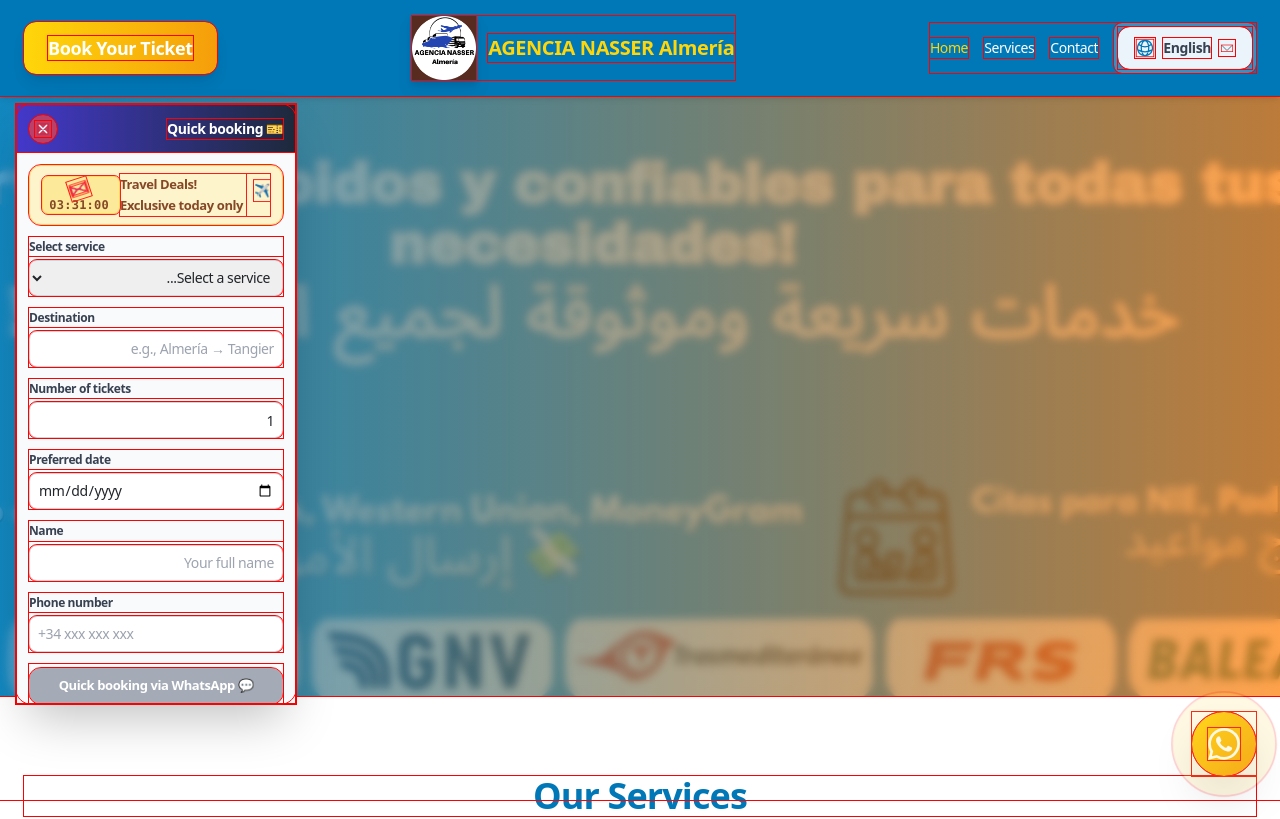
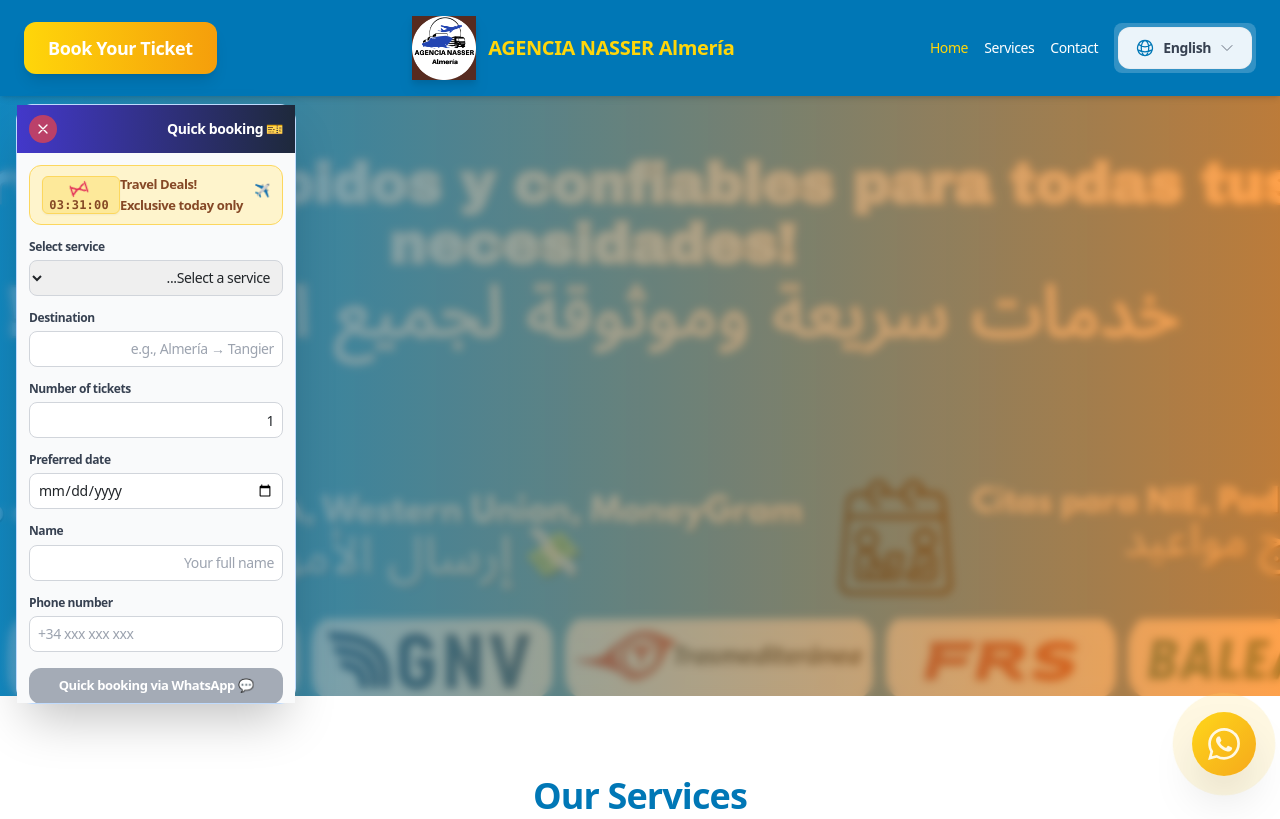
Before and after one commit to SaidEL1/Booking_TKT, a Next.js app: page /en in a window 1280 px wide. Shown: the top 819 px of the page. Built offline with nearby package versions, Linux system fonts and the light colour scheme.

Commit message:
fix: Prevent horizontal scroll and remove debug outlines

```diff
--- a/src/app/[locale]/page.js
+++ b/src/app/[locale]/page.js
@@ -11,7 +11,7 @@
 
   return (
     <AOSWrapper>
-      <main className={`bg-gradient-to-b from-gray-50 via-white to-gray-50 text-gray-900 font-sans dark:bg-gray-900 dark:text-white ${isRTL ? 'rtl' : 'ltr'}`} style={{ backgroundColor: '#F8F9FA', color: '#212529' }}>
+      <main className={`overflow-x-hidden bg-gradient-to-b from-gray-50 via-white to-gray-50 text-gray-900 font-sans dark:bg-gray-900 dark:text-white ${isRTL ? 'rtl' : 'ltr'}`} style={{ backgroundColor: '#F8F9FA', color: '#212529' }}>
         {/* Header */}
         <header className="sticky top-0 z-50 backdrop-blur-md shadow-md px-6 py-4 flex flex-col md:flex-row justify-between items-center gap-4" style={{ backgroundColor: '#0077B6' }}>
           {/* Book Your Ticket Button */}
--- a/src/app/globals.css
+++ b/src/app/globals.css
@@ -167,11 +167,6 @@
   }
 }
 
-/* Temporary debug rule to find overflowing elements */
-* {
-  outline: 1px solid red;
-}
-
 /* Custom animations */
 @keyframes float {
   0%, 100% { transform: translateY(0px); }
```
